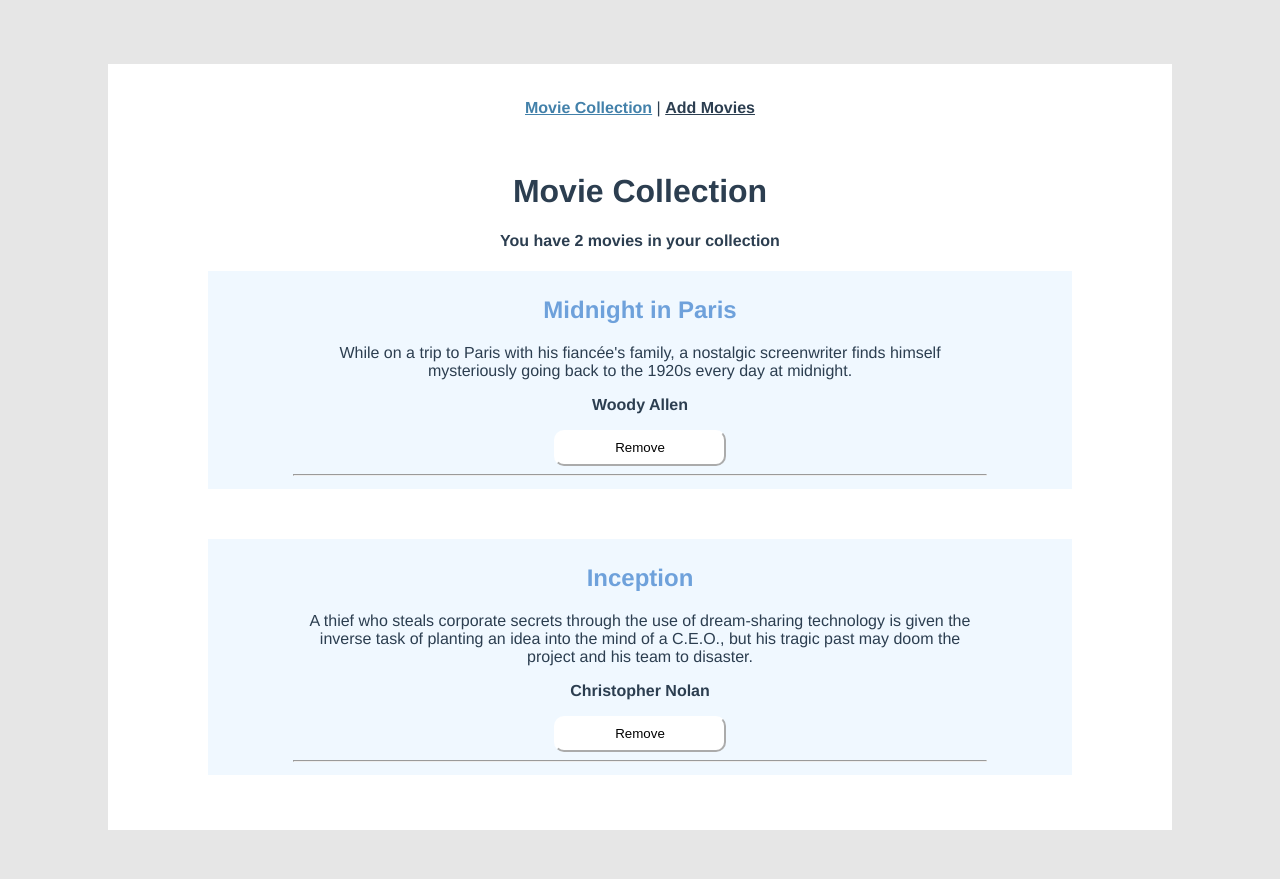
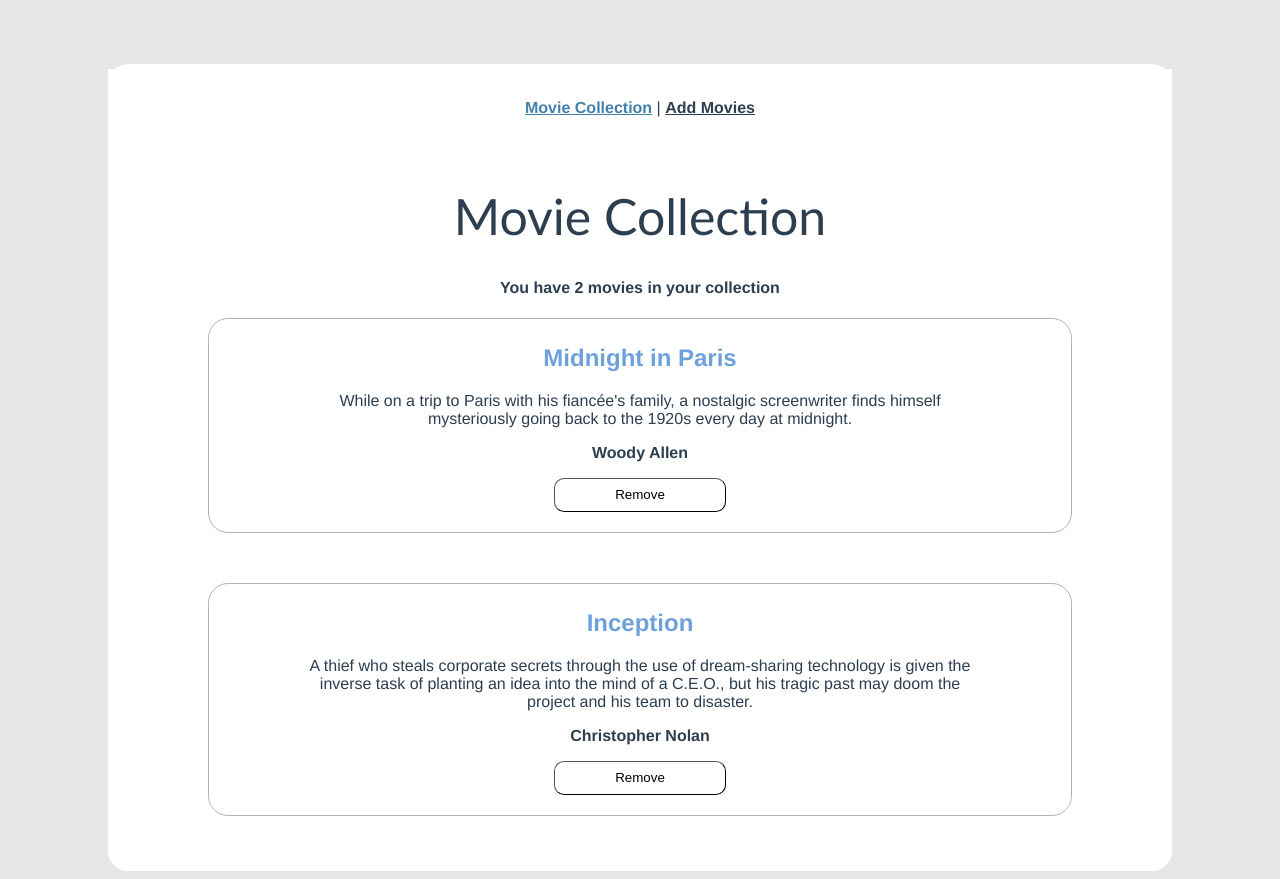
Before and after one commit to eceCaliskan/movie-collection, a Vue app: page / in a window 1280 px wide. Before the commit the page ends 838 px from the top, so only its background shows below. Built offline with nearby package versions, Linux system fonts and the light colour scheme; data requests are answered from the project's data file.

Commit message:
Adding the styling

```diff
--- a/src/App.vue
+++ b/src/App.vue
@@ -19,6 +19,7 @@
   -moz-osx-font-smoothing: grayscale;
   text-align: center;
   color: #2c3e50;
+  border-radius: 20px;
 
 }
 
--- a/src/components/Button.vue
+++ b/src/components/Button.vue
@@ -5,12 +5,12 @@
 <style>
 button{
   background-color: #fff;
-  border-color:white;
+  border-color:black;
   border-radius: 10px;
   min-width: 20%;
   padding-top: 1%;
   padding-bottom:  1%;
-
+  border-width: 1px;
 
 }
 
--- a/src/components/Header.vue
+++ b/src/components/Header.vue
@@ -14,3 +14,11 @@ export default {
 	}
 }
 </script>
+
+<style scoped>
+h1{
+	font-size: 50px;
+	font-weight: normal;
+	font-family: 'Gill Sans', 'Gill Sans MT', Calibri, 'Trebuchet MS', sans-serif;
+}
+</style>
--- a/src/components/Movie.vue
+++ b/src/components/Movie.vue
@@ -21,46 +21,3 @@ export default {
 
 }
 </script>
-<style>
-body {
-	background-color: rgb(230, 230, 230);
-}
-
-li {
-	list-style: none;
-}
-
-h2 {
-	color: rgb(110, 161, 219);
-}
-
-#app {
-	font-family: Avenir, Helvetica, Arial, sans-serif;
-	-webkit-font-smoothing: antialiased;
-	-moz-osx-font-smoothing: grayscale;
-	color: #2c3e50;
-	margin-top: 8vh;
-	margin-left: 100px;
-	margin-right: 100px;
-}
-
-#cart {
-	background-color: aliceblue;
-	margin-right: 100px;
-	margin-left: 100px;
-	margin-bottom: 50px;
-}
-
-div {
-	padding-top: 5px;
-	padding-bottom: 5px;
-	background-color: #fff;
-}
-
-p {
-	margin-left: 100px;
-	margin-right: 100px;
-}
-
-/* CSS */
-</style>
--- a/src/views/AddMovie.vue
+++ b/src/views/AddMovie.vue
@@ -6,7 +6,7 @@
 		<input type="text" id="lname" name="lname" v-model="description" /><br />
 		<label for="lname">Movie Director</label><br />
 		<input type="text" id="lname" name="lname" v-model="director" /><br /><br />
-		<input type="submit" value="Submit" v-on:click="addmovie" />
+		<input type="submit" value="Submit" id="button" v-on:click="addmovie" />
 	</form>
 </template>
 <script>
@@ -42,9 +42,30 @@ export default {
 </script>
 <style scoped>
 form {
-	background-color: aqua;
-	margin: 100px;
-	background-color: aliceblue;
-	padding: 50px;
+background-color: white;
+	margin-right: 100px;
+	margin-left: 100px;
+	margin-bottom: 50px;
+	padding-bottom: 20px;
+	border-style: solid;
+	border-width: 1px;
+	padding-top: 30px;
+  border-color: rgb(179, 179, 179);
+  border-radius: 20px;
+}
+#button{
+  background-color: #fff;
+  border-color:black;
+  border-radius: 10px;
+  min-width: 20%;
+  padding-top: 1%;
+  padding-bottom:  1%;
+  border-width: 1px;
+
+}
+
+#button:hover{
+  background-color:rgb(43, 122, 67);
+  color: white;
 }
 </style>
--- a/src/views/Home.vue
+++ b/src/views/Home.vue
@@ -8,7 +8,7 @@
 	<li v-for="movie in movieList" :key="movie.id">
 		<div id="cart">
 			<Movie v-on:remove="remove(movie.id)" :movie="movie"/>
-			<hr style="width:80%;text-align:center;" />
+
 		</div>
 	</li>
 </template>
@@ -72,6 +72,7 @@ li {
 
 h2 {
 	color: rgb(110, 161, 219);
+
 }
 
 #app {
@@ -85,10 +86,15 @@ h2 {
 }
 
 #cart {
-	background-color: aliceblue;
+	background-color: white;
 	margin-right: 100px;
 	margin-left: 100px;
 	margin-bottom: 50px;
+	padding-bottom: 20px;
+	border-style: solid;
+	border-width: 1px;
+  border-color: rgb(179, 179, 179);
+  border-radius: 20px;
 }
 
 div {
```
